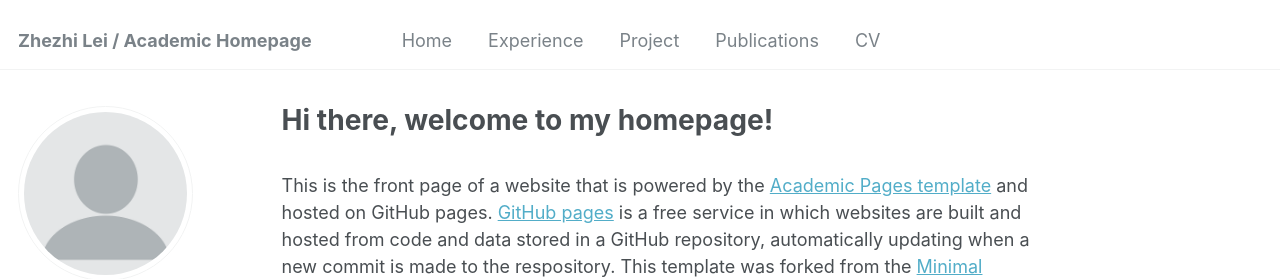
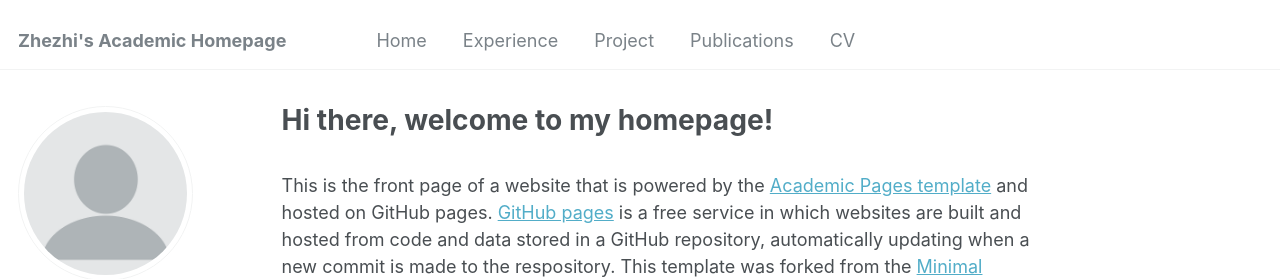
Before and after one commit to cell-core/cell-core.github.io, a Jekyll site: the page built from _pages/about.md, in a window 1280 px wide. Shown: the top 279 px of the page. Built offline with Jekyll 4.4.1, drawn with Linux system fonts in a browser that asks for light colours.

Commit message:
Update _config.yml

```diff
--- a/_config.yml
+++ b/_config.yml
@@ -8,7 +8,7 @@
 
 # Basic Site Settings
 locale                   : "en-US"
-title                    : "Zhezhi Lei / Academic Homepage" #"Your Name / Site Title"
+title                    : "Zhezhi's Academic Homepage" #"Your Name / Site Title"
 title_separator          : "-"
 name                     : &name "Zhezhi Lei"
 description              : &description "personal description"
```
